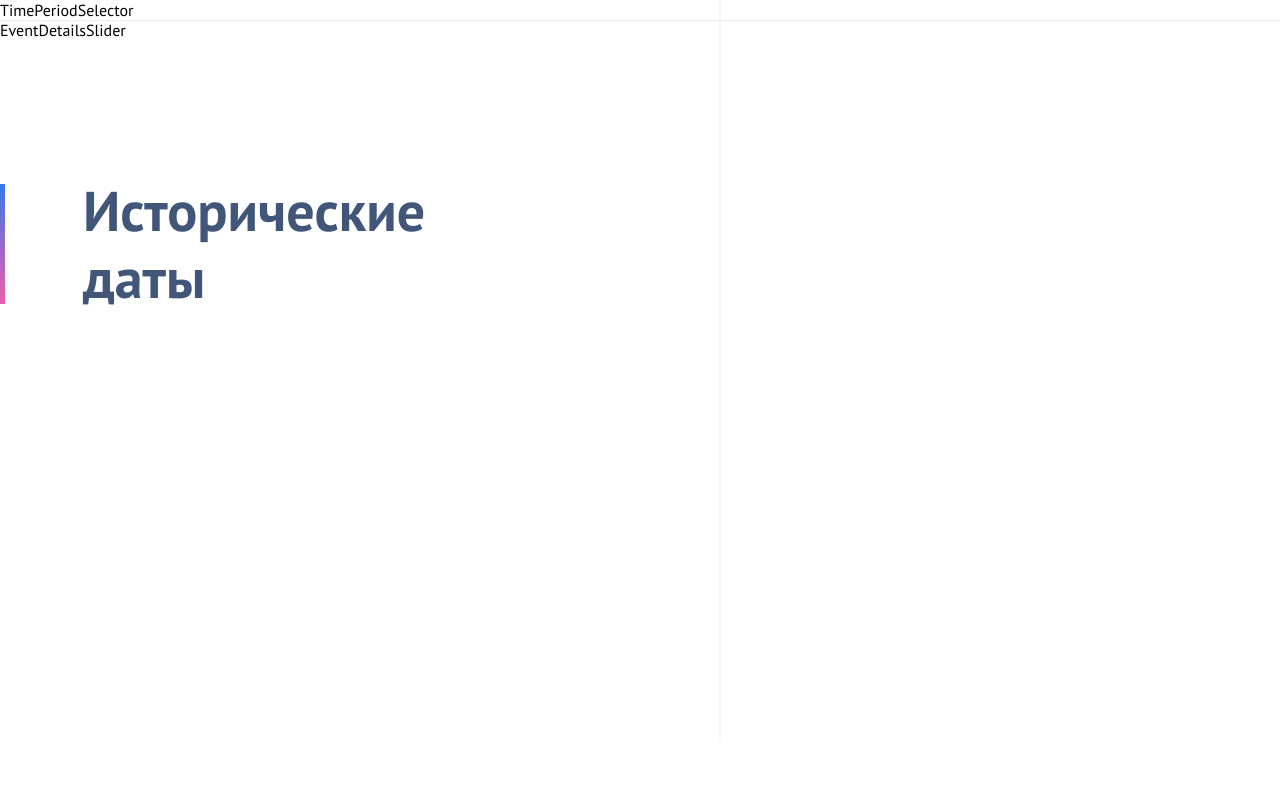
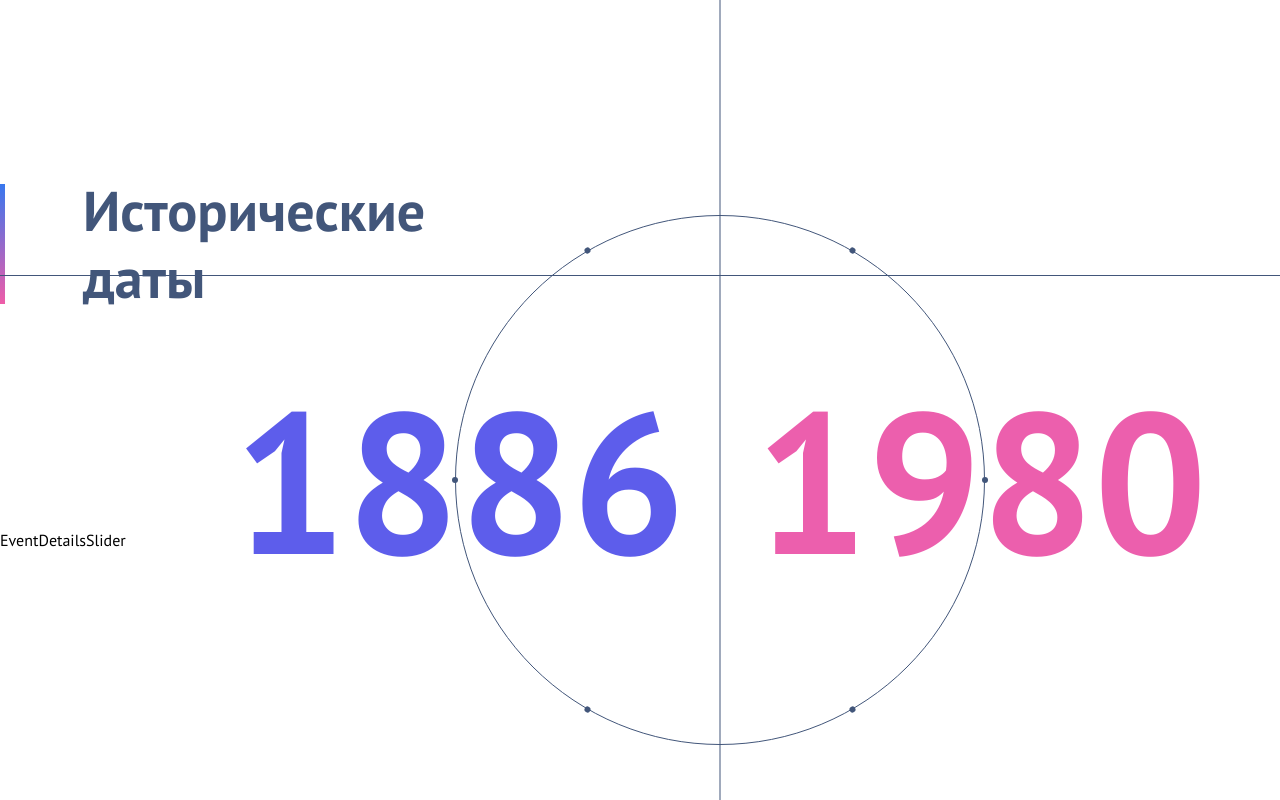
Before and after one commit to bumbu5571/test_task, a React app: page / in a window 1280 px wide. Shown: the top 800 px of the page. Built offline with nearby package versions, Linux system fonts and the light colour scheme.

Commit message:
feat: add styles and content component TimePeriodSelector

```diff
--- a/src/App.tsx
+++ b/src/App.tsx
@@ -3,12 +3,11 @@ import { createGlobalStyle } from 'styled-components';
 
 const GlobalStyle = createGlobalStyle`
   :root {
-    --light: ;
-    --main: ;
-    --dark: ;
     --contrastText: #42567A;
     --gradient-first: #3877EE;
     --gradient-second: #EF5DA8;
+    --date-start: #5d5deb;
+    --date-end: #ec5fad;
   }
 
   * {
--- a/src/components/HistoricalEvents/HistoricalEvents.tsx
+++ b/src/components/HistoricalEvents/HistoricalEvents.tsx
@@ -1,8 +1,11 @@
+import { useState } from "react";
 import EventDetailsSlider from "./EventDetailsSlider/EventDetailsSlider";
 import Line from "./Line/Line";
 import TimelineHeader from "./TimelineHeader/TimelineHeader";
 import TimePeriodSelector from "./TimePeriodSelector/TimePeriodSelector";
 import styled from "styled-components";
+import { historicalEventsData } from "src/lib/data";
+import { HistoricalEventsArray } from "src/lib/types";
 
 const StyledHistoricalEvents = styled.div`
   width: 90em;
@@ -11,10 +14,22 @@ const StyledHistoricalEvents = styled.div`
 `;
 
 export default function HistoricalEvents() {
+  const sortByEvent = (array: HistoricalEventsArray) => {
+    const newArray = [...array]
+    return newArray.sort((a, b) => a.date - b.date)
+  };
+
+  const [events, setEvents] = useState<HistoricalEventsArray>(sortByEvent(historicalEventsData[0]))
+  const numEvents: number = historicalEventsData.length;
+
+  const startEvents: number = events[0].date;
+  const endEvents: number = events[events.length - 1].date;
+
+
   return (
     <StyledHistoricalEvents>
       <TimelineHeader />
-      <TimePeriodSelector />
+      <TimePeriodSelector numEvents={numEvents} startEvents={startEvents} endEvents={endEvents} />
       <EventDetailsSlider />
       <Line />
       <Line rotate={90} />
--- a/src/components/HistoricalEvents/Line/Line.tsx
+++ b/src/components/HistoricalEvents/Line/Line.tsx
@@ -6,7 +6,7 @@ export const StyledLine = styled.div<TypeLine>`
   width: 100%;
   height: 1px;
   background-color: var(--contrastText);
-  opacity: 10%;
+  opacity: 100%;
   transform: rotate(${({ rotate }) => rotate || 0}deg);
 `;
 
--- a/src/components/HistoricalEvents/TimePeriodSelector/TimePeriodSelector.tsx
+++ b/src/components/HistoricalEvents/TimePeriodSelector/TimePeriodSelector.tsx
@@ -1,7 +1,95 @@
+import { useLayoutEffect, useRef, useState } from "react";
+import styled from "styled-components";
 
+type TypeStyledPoint = {
+  rotate: number;
+  radius: number;
+}
 
-export default function TimePeriodSelector() {
+type TypeStyledDate = {
+  position: string;
+}
+
+const StyledCircle = styled.div`
+  position: relative;
+  left: 455px;
+  top: 215px;
+  width: 530px;
+  height: 530px;
+  border: 1px solid var(--contrastText);
+  border-radius: 50%;
+  opacity: 100%;
+`;
+
+const StyledPoint = styled.div<TypeStyledPoint>`
+  position: absolute;
+  width: 6px;
+  height: 6px;
+  background: var(--contrastText);
+  border-radius: 50%;
+  top: 50%;
+  left: 50%;
+  transform:
+    translate(-50%, -50%)
+    rotate(${({ rotate }) => rotate}deg)
+    translate(${({ radius }) => radius}px, 0);
+  z-index: 5;
+`;
+
+const StyledEventsDate = styled.div`
+  position: absolute;
+  top: 50%;
+  left: 50%;
+  display: flex;
+  transform: translate(-50%, -50%);
+  gap: 70px;
+`;
+
+const StyledDate = styled.div<TypeStyledDate>`
+  font-size: 200px;
+  font-weight: 700;
+  line-height: 160px;
+  letter-spacing: -.5px;
+  color: var(
+  ${({position}) => (position === "start" ? "--date-start" : "--date-end" )}
+);
+`;
+
+type TypeTimePeriodSelector = {
+  numEvents: number;
+  startEvents: number;
+  endEvents: number;
+};
+
+export default function TimePeriodSelector({numEvents, startEvents, endEvents}: TypeTimePeriodSelector) {
+  const angle = 360 / numEvents;
+  const points = [];
+  const refStyledCircle = useRef<HTMLDivElement>(null);
+  const [radiusCicle, setRadiusCicle] = useState<number>(0);
+
+  useLayoutEffect(() => {
+    if(refStyledCircle.current) {
+      const { width } = getComputedStyle(refStyledCircle.current)
+      setRadiusCicle(parseInt(width)/2);
+    }
+  },[])
+
+  for(let i = 0; i < numEvents; i += 1) {
+    points.push(
+      <StyledPoint key={i} rotate={i * angle} radius={radiusCicle} />
+    )
+  }
+
   return (
-    <div>TimePeriodSelector</div>
+    <>
+      <StyledCircle ref={refStyledCircle}>
+        {points}
+        <StyledEventsDate>
+        <StyledDate position={"start"} >{startEvents}</StyledDate>
+        <StyledDate position={"end"}>{endEvents}</StyledDate>
+      </StyledEventsDate>
+      </StyledCircle>
+    </>
+
   )
 }
--- a/src/lib/data.ts
+++ b/src/lib/data.ts
@@ -8,14 +8,14 @@ export const historicalEventsData: Array<HistoricalEventsArray> = [
       "description": "Изобретение бензинового автомобиля, Германия (Карл Бенц)"
     },
     {
+      "category": "Космос",
+      "date": 1957,
+      "description": "Запуск первого искусственного спутника Земли 'Спутник-1', СССР"
+    },
+    {
       "category": "Наука",
       "date": 1928,
       "description": "Открытие пенициллина, Шотландия (Александр Флеминг)"
-    },
-    {
-      "category": "Космос",
-      "date": 1957,
-      "description": "Запуск первого искусственного спутника Земли 'Спутник-1', СССР"
     },
     {
       "category": "Музыка",
```
